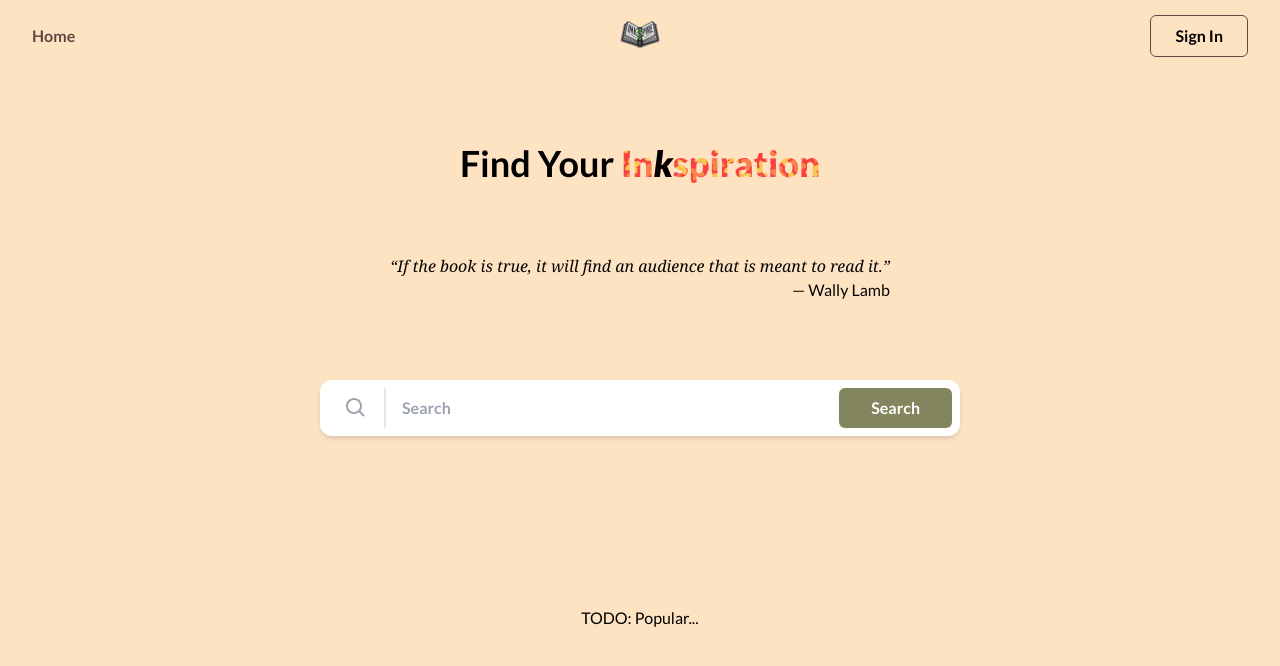
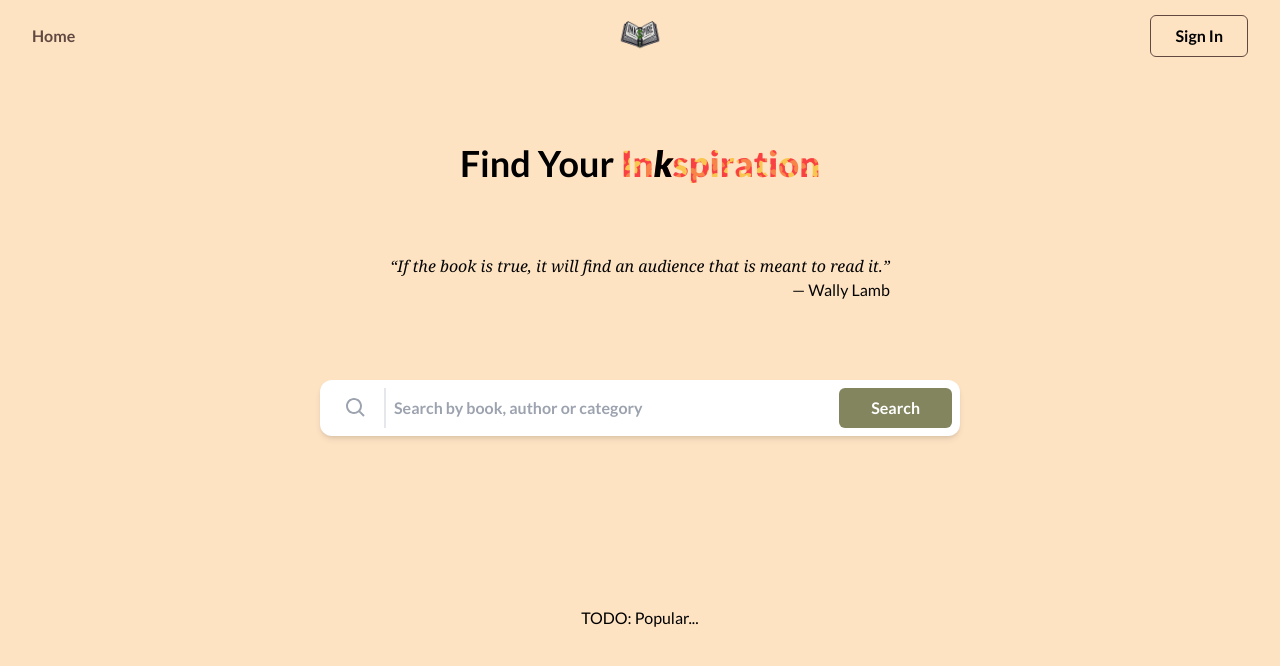
Before and after one commit to mostsfa538/InkSpire, a React (Vite) app in the folder client/: page / in a window 1280 px wide. Shown: the top 666 px of the page. Built offline with nearby package versions, Linux system fonts and the light colour scheme; no server answers.

Commit message:
feat: added Search component

```diff
--- a/client/src/components/Layout/Navbar/SideMenu.tsx
+++ b/client/src/components/Layout/Navbar/SideMenu.tsx
@@ -4,8 +4,8 @@ import { useDispatch, useSelector } from 'react-redux';
 import { RootState } from '../../../features/app/store';
 import { toggleSideMenu } from '../../../features/UI/UI';
 
-import { BiSearch } from "react-icons/bi"
 import { IoIosMenu, IoMdClose } from 'react-icons/io';
+import Search from "../../UI/Search";
 
 
 function SideMenu() {
@@ -23,10 +23,8 @@ function SideMenu() {
                         <img className="w-10 h-10" src="/logo.png" alt="logo" />
                         <h1 className="text-lg">Inkspire</h1>
                     </div>
-                    {/* TODO: Implement search functionality */}
-                    <div className="flex bg-gray-200 items-center p-2 gap-2 rounded-md">
-                        <BiSearch />
-                        <input className="outline-none bg-gray-200 text-black" type="text" placeholder="Search" />
+                    <div className="flex bg-gray-200 items-center px-2 py-1 gap-2 rounded-md">
+                        <Search styling={{ input: "outline-none text-black p-1 bg-gray-200" }} />
                     </div>
                 </header>
                 <div className="flex flex-col gap-y-2 text-sm">
--- a/client/src/components/UI/Button.tsx
+++ b/client/src/components/UI/Button.tsx
@@ -1,7 +1,7 @@
 import { ButtonProps } from "../../types/props"
 
 function Button({ text, onClick, disabled, styles }: ButtonProps) {
-    return <button className={`w-fit h-fit mx-auto ${disabled ? 'bg-gray-300' : 'bg-secondary' } text-white rounded-md transition-all font-semibold ${styles ? styles : 'px-4 py-2 max-md:text-xs max-md:p-1'}`}
+    return <button className={`w-fit h-fit mx-auto text-white rounded-md transition-all font-semibold max-md:text-xs ${disabled ? 'bg-gray-300' : 'bg-secondary' } ${styles ? styles : 'px-4 py-2 max-md:text-xs max-md:p-1'}`}
             disabled={disabled}
             onClick={(e) => onClick(e)}>
                 {text}
--- /dev/null
+++ b/client/src/components/UI/Search.tsx
@@ -0,0 +1,17 @@
+import { BiSearch } from "react-icons/bi"
+
+import Input from "./Input"
+import Button from "./Button"
+
+function Search({ styling }: { styling?: { icon?: string, input?: string, button?: string } }) {
+    const voidFunc = () => {}
+    return (
+        <form className="flex w-full items-center">
+            <span className={styling?.icon}><BiSearch /></span>
+            <Input type="text" defaultValue="" placeHolder="Search by book, author or category" onChange={voidFunc} styles={styling?.input} />
+            <Button text="Search" onClick={voidFunc} styles={styling?.button} />
+        </form>
+    )
+}
+
+export default Search
--- a/client/src/pages/HomePage.tsx
+++ b/client/src/pages/HomePage.tsx
@@ -1,12 +1,9 @@
-import { BiSearch } from "react-icons/bi"
-import Button from "../components/UI/Button"
-import Input from "../components/UI/Input"
 import Quote from "../components/Misc/Quote"
+import Search from "../components/UI/Search"
 
 function HomePage() {
-    const voidFunc = () => {}
     return (
-        <div className="h-full flex flex-col justify-center items-center text-black">
+        <section className="h-full flex flex-col justify-center items-center text-black">
             <div className="flex-1 w-full flex justify-center items-center">
                 <h1 className="text-4xl font-bold max-md:text-2xl">
                     <span className="animate-fadeIn opacity-0">Find</span>{" "}
@@ -20,16 +17,20 @@ function HomePage() {
             </div>
             <div className="flex-1 w-full flex flex-col justify-between items-center max-md:px-4">
                 <Quote />
-                <div className="flex bg-white p-2 gap-2 w-1/2 rounded-xl shadow-md font-semibold max-md:w-full">
-                    <span className="text-2xl flex justify-center items-center py-2 px-4 border-r-2 text-gray-400 max-md:text-lg max-md:p-2"><BiSearch /></span>
-                    <Input type="text" defaultValue="" placeHolder="Search" onChange={voidFunc} styles="w-full p-2 outline-none" />
-                    <Button text="Search" onClick={voidFunc} styles="py-2 px-8 m-auto max-md:p-2 h-fit max-md:text-xs" />
+                <div className="bg-white p-2 w-1/2 rounded-xl shadow-md font-semibold max-md:w-full">
+                    <Search styling={
+                        {
+                            icon: "text-2xl flex justify-center items-center py-2 px-4 border-r-2 text-gray-400 max-md:text-lg max-md:p-2",
+                            input: "w-full p-2 outline-none",
+                            button: "py-2 px-8 m-auto h-fit max-md:p-2"
+                        }
+                    }/>
                 </div>
             </div>
             <div className="flex-[2] w-full flex justify-center items-center">
                 TODO: Popular...
             </div>
-        </div>
+        </section>
     )
 }
 
```
